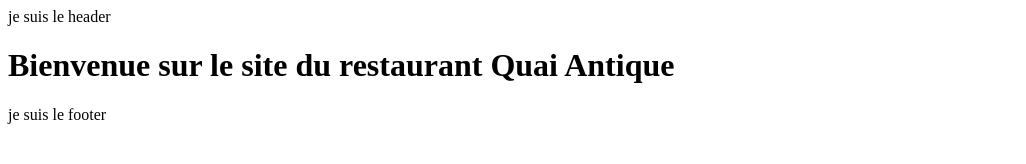
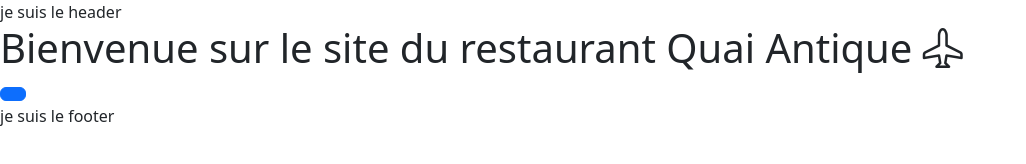
Before and after one commit to kurillos/QuaiAntiqueRestaurantFront, a website with bundled scripts: page index.html in a window 1280 px wide. Shown: the whole page, without its empty margins (0-1026 px from the left). Built offline with nearby package versions, Linux system fonts and the light colour scheme; files whose address does not match are found by name.

Commit message:
Install bootstrap

```diff
--- a/index.html
+++ b/index.html
@@ -3,6 +3,8 @@
 <head>
     <meta charset="UTF-8">
     <meta name="viewport" content="width=device-width, initial-scale=1.0">
+    <link rel="stylesheet" href="node_modules/bootstrap/dist/css/bootstrap.min.css"/>
+    <link rel="stylesheet" href="node_modules/bootstrap-icons/font/bootstrap-icons.css">
     <title>Document</title>
 </head>
 <body>
@@ -17,5 +19,6 @@
     </footer>
 
     <script type="module" src="./Router/router.js"></script>
+    <script src="node_modules/bootstrap/dist/js/bootstrap.bundle.min.js"></script>
 </body>
 </html>
--- a/pages/home.html
+++ b/pages/home.html
@@ -1 +1,3 @@
-<h1>Bienvenue sur le site du restaurant Quai Antique</h1>
+<h1>Bienvenue sur le site du restaurant Quai Antique <i class="bi bi-airplane"></i></h1>
+
+<button class="btn btn-primary"></button>
```
Also changed, not shown: package.json (added, +25 -0 lines), 2 other files.
